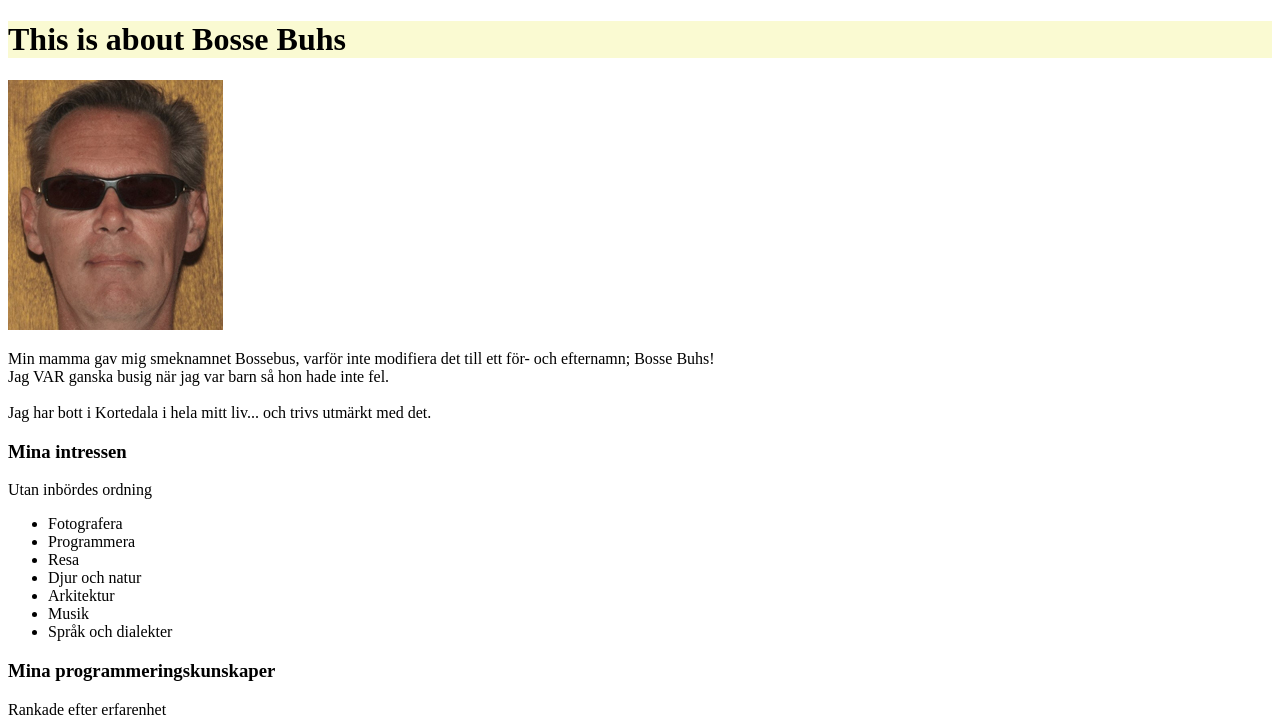
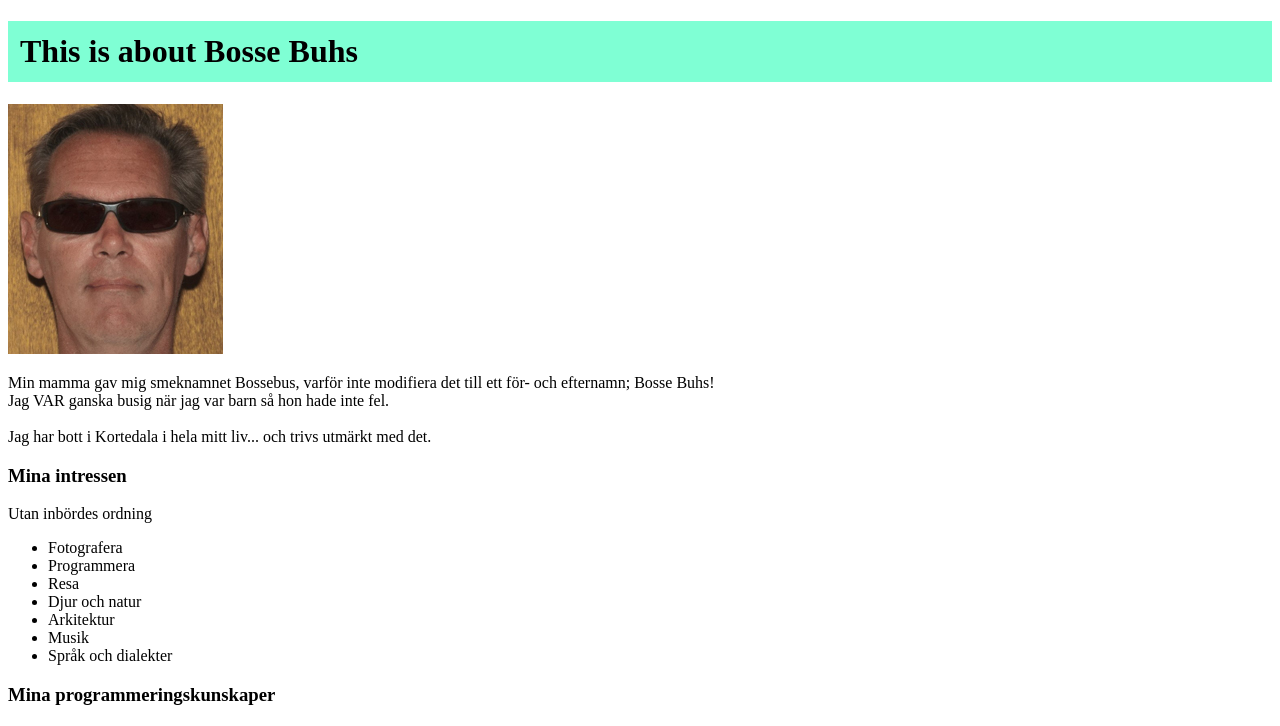
Before and after one commit to Bosse62/website-about-bosse62, a plain HTML site: page index.html in a window 1280 px wide. Shown: the top 726 px of the page. Drawn offline with Linux system fonts and the light colour scheme.

Commit message:
More updates

```diff
--- a/index.html
+++ b/index.html
@@ -4,13 +4,14 @@
     <meta charset="UTF-8">
     <meta name="viewport" content="width=device-width, initial-scale=1.0" />
     <title>About Bosse Eilertsen</title>
+    <link rel="stylesheet" href="styles.css">
 </head>
 
 <body>
-    <h1 style="background-color: lightgoldenrodyellow">
+    <h1>
         This is about Bosse Buhs
     </h1>
-<img src="BosseE.jpg" alt="Bosse with sun glasses" />
+<img src="BosseE.jpg" alt="Bosse wearing sun glasses" />
 <p>Min mamma gav mig smeknamnet Bossebus, varför inte modifiera det till ett för- och efternamn; Bosse Buhs!<br>
 Jag VAR ganska busig när jag var barn så hon hade inte fel.<br>
 <br>
--- /dev/null
+++ b/styles.css
@@ -0,0 +1,4 @@
+h1{
+    background-color: aquamarine;
+    padding: 12px;
+}
```
